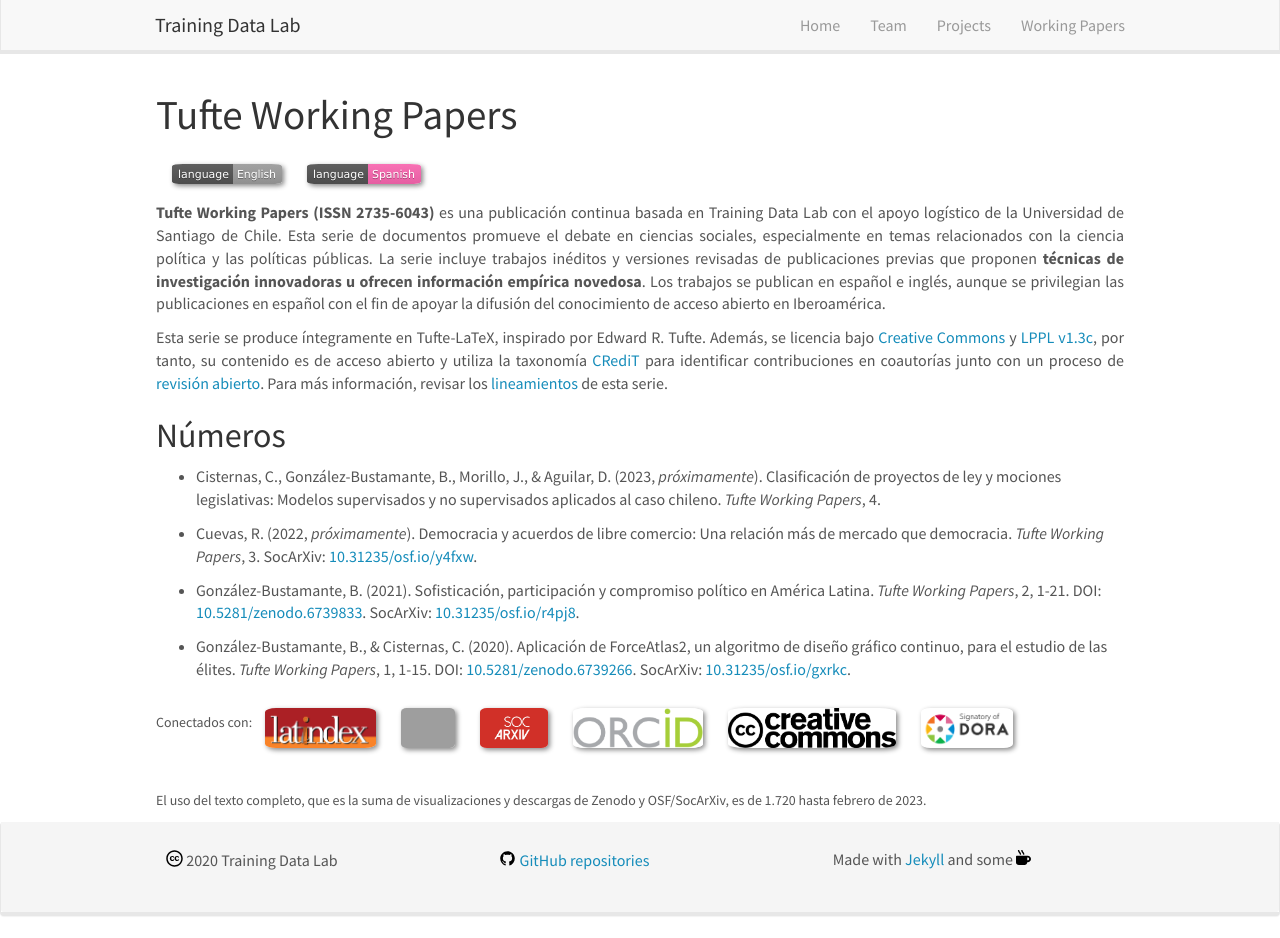
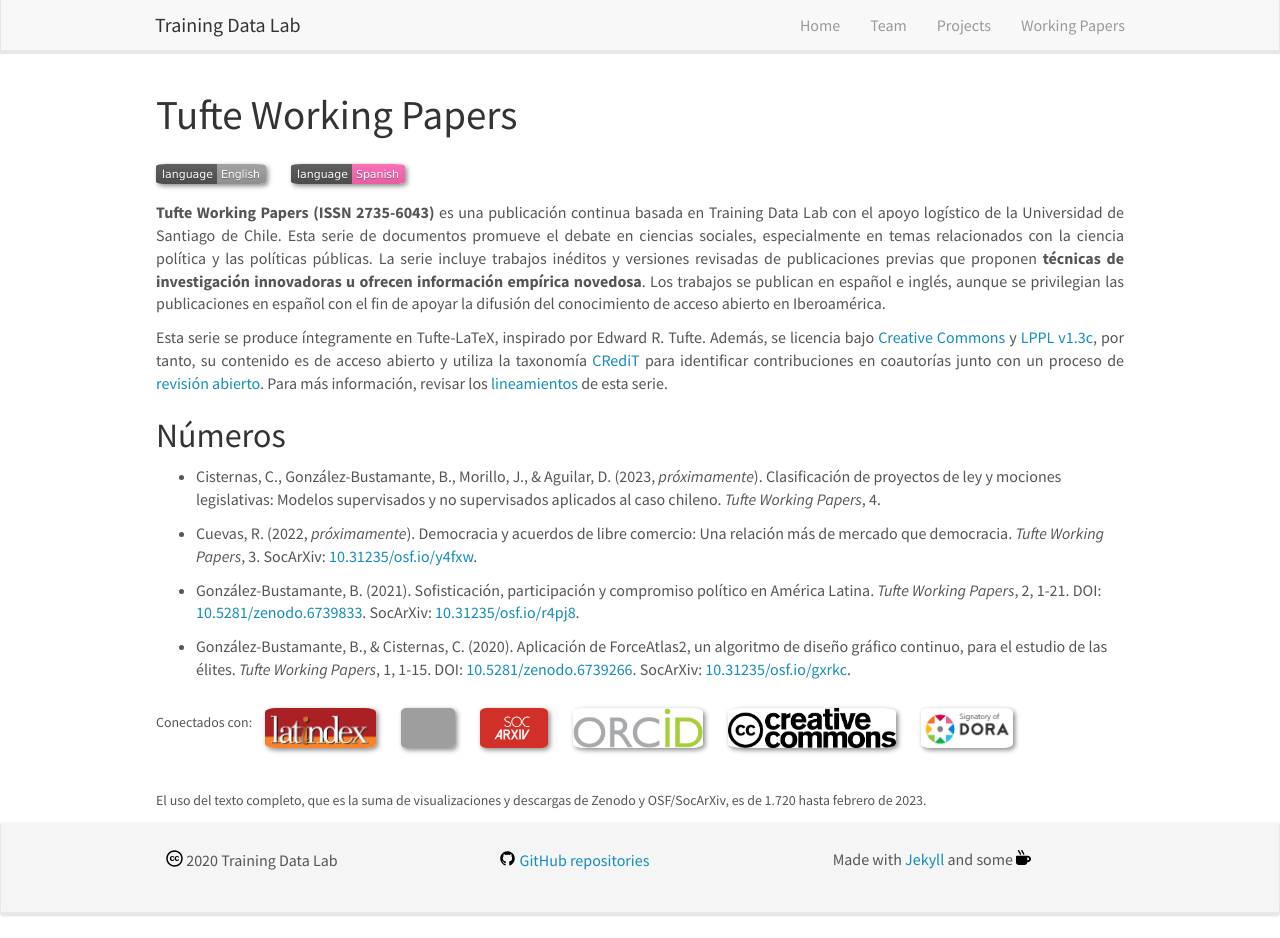
Before and after one commit to training-datalab/old-training-datalab.com, a Jekyll site: the page built from _pages/tufte-working-papers-spanish.md, in a window 1280 px wide and 938 px high. Built offline with Jekyll 4.4.1, drawn with Linux system fonts in a browser that asks for light colours; nearby versions of some CDN libraries.

Commit message:
Update tufte-working-papers-spanish.md

```diff
--- a/_pages/tufte-working-papers-spanish.md
+++ b/_pages/tufte-working-papers-spanish.md
@@ -8,9 +8,7 @@ permalink: /tufte-working-papers-spanish/
 
 # Tufte Working Papers
 
-<div class="col-sm-12">
 [![English]({{ site.url }}{{ site.baseurl }}/badges/lang/english_inactive.svg)](https://training-datalab.com/tufte-working-papers) [![Spanish]({{ site.url }}{{ site.baseurl }}/badges/lang/spanish.svg)](https://training-datalab.com/tufte-working-papers-spanish)
-</div>
 
 <p align=" justify"><b>Tufte Working Papers (ISSN 2735-6043)</b> es una publicación continua basada en Training Data Lab con el apoyo logístico de la Universidad de Santiago de Chile. Esta serie de documentos promueve el debate en ciencias sociales, especialmente en temas relacionados con la ciencia política y las políticas públicas. La serie incluye trabajos inéditos y versiones revisadas de publicaciones previas que proponen <strong>técnicas de investigación innovadoras u ofrecen información empírica novedosa</strong>. Los trabajos se publican en español e inglés, aunque se privilegian las publicaciones en español con el fin de apoyar la difusión del conocimiento de acceso abierto en Iberoamérica.</p>
 
```
